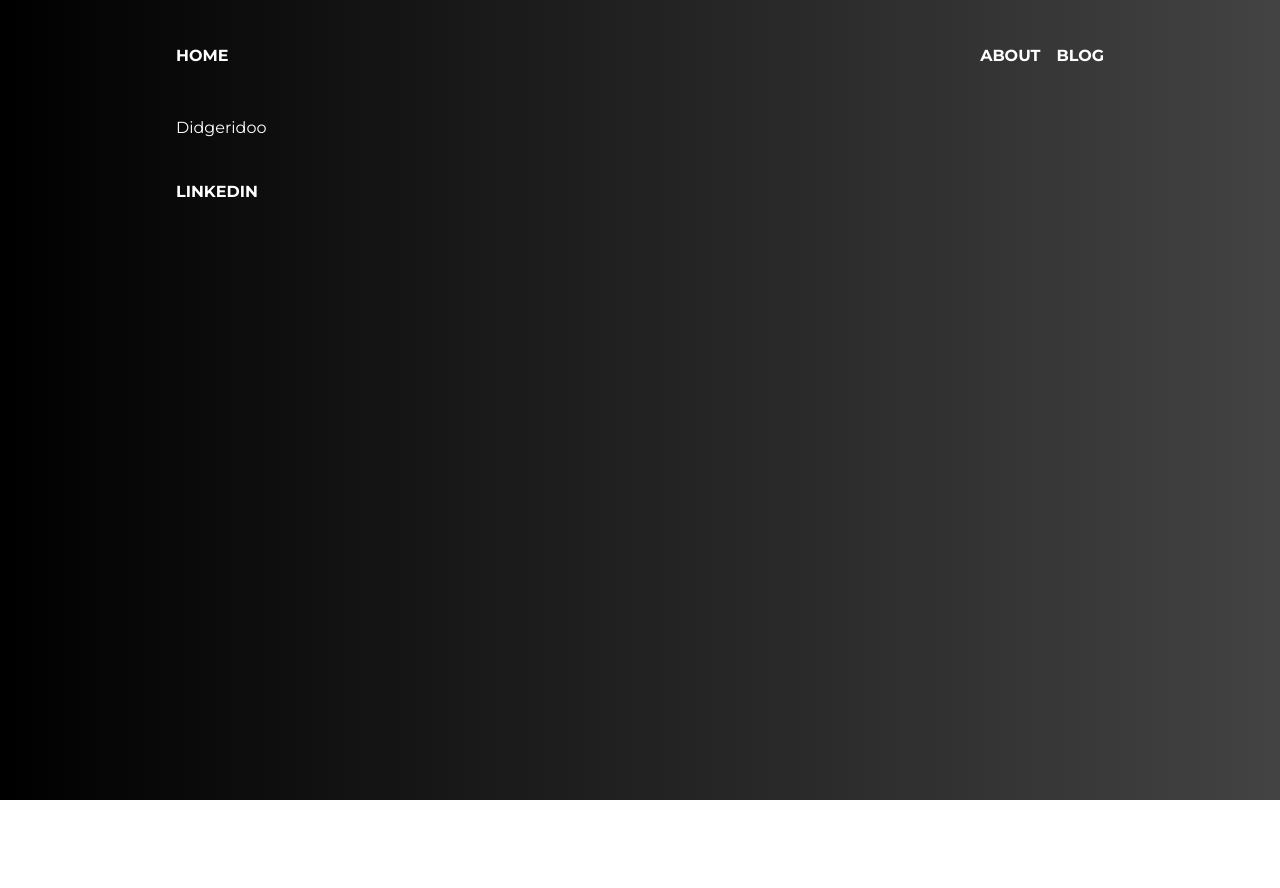
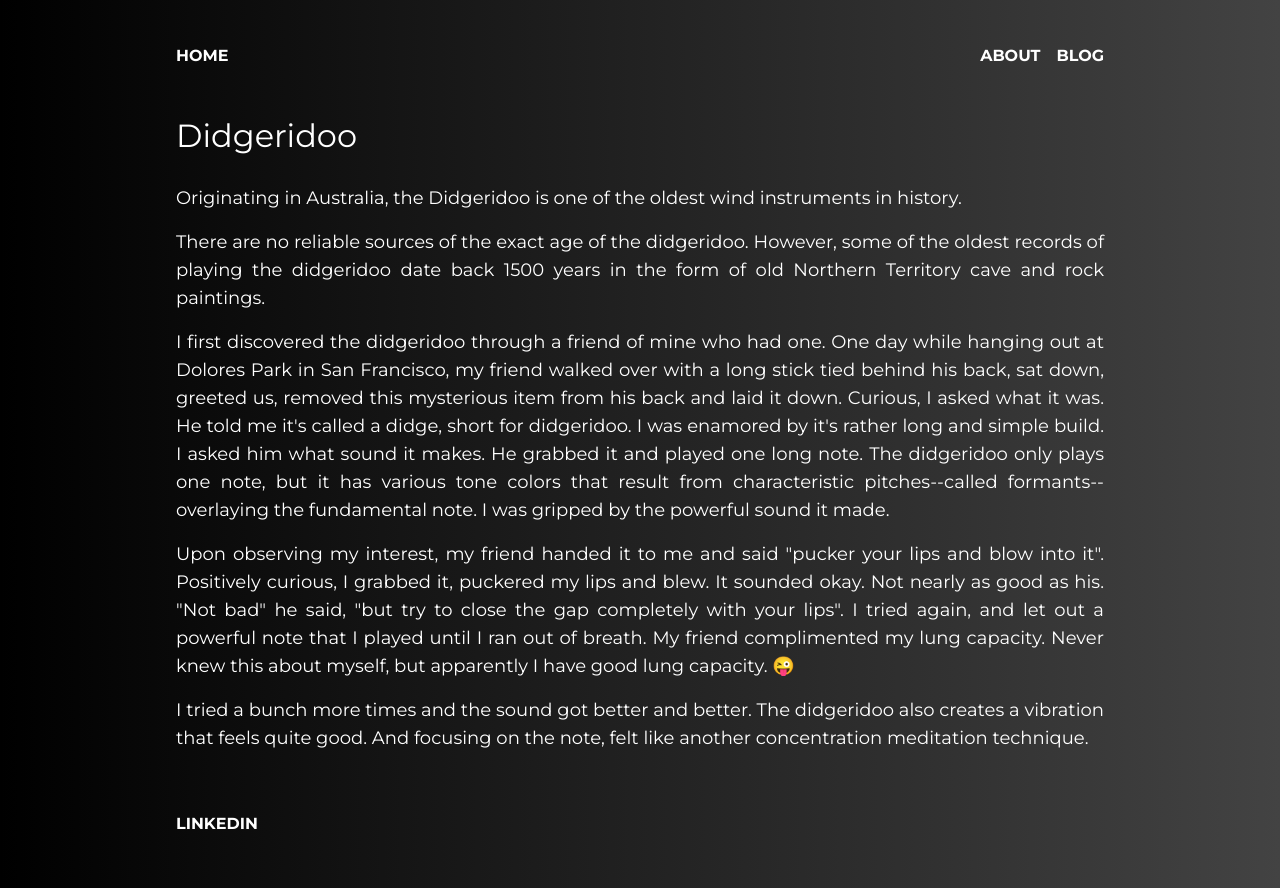
Before and after one commit to Odeh76/gatsby-blog, a Gatsby site: page /blog/didgeridoo in a window 1280 px wide. Before the commit the page ends 800 px from the top, so only its background shows below. Built offline with nearby package versions, Linux system fonts and the light colour scheme; Gatsby itself is replaced by a stand-in of ours.

Commit message:
adds didgeridoo section

```diff
--- a/src/pages/blog/didgeridoo.jsx
+++ b/src/pages/blog/didgeridoo.jsx
@@ -4,7 +4,12 @@ import Layout from '../../components/Layout'
 function Random() {
   return (
     <Layout>
-        Didgeridoo
+        <h6 className='mb-2'>Didgeridoo</h6>
+        <p>Originating in Australia, the Didgeridoo is one of the oldest wind instruments in history.</p>
+        <p>There are no reliable sources of the exact age of the didgeridoo. However, some of the oldest records of playing the didgeridoo date back 1500 years in the form of old Northern Territory cave and rock paintings.</p>
+        <p>I first discovered the didgeridoo through a friend of mine who had one. One day while hanging out at Dolores Park in San Francisco, my friend walked over with a long stick tied behind his back, sat down, greeted us, removed this mysterious item from his back and laid it down. Curious, I asked what it was. He told me it's called a didge, short for didgeridoo. I was enamored by it's rather long and simple build. I asked him what sound it makes. He grabbed it and played one long note. The didgeridoo only plays one note, but it has various tone colors that result from characteristic pitches--called formants--overlaying the fundamental note. I was gripped by the powerful sound it made.</p>
+        <p>Upon observing my interest, my friend handed it to me and said "pucker your lips and blow into it". Positively curious, I grabbed it, puckered my lips and blew. It sounded okay. Not nearly as good as his. "Not bad" he said, "but try to close the gap completely with your lips". I tried again, and let out a powerful note that I played until I ran out of breath. My friend complimented my lung capacity. Never knew this about myself, but apparently I have good lung capacity. &#128540;</p>
+        <p>I tried a bunch more times and the sound got better and better. The didgeridoo also creates a vibration that feels quite good. And focusing on the note, felt like another concentration meditation technique.</p>
     </Layout>
   )
 }
--- a/src/pages/blog/index.jsx
+++ b/src/pages/blog/index.jsx
@@ -7,8 +7,10 @@ function Blog() {
     <Layout>
       <h5 className='mb-2'>Things I've written about:</h5>
       <div className="flex-col">
+        <h6 className='mb-2'><Link className='blog-link' to='/blog/didgeridoo'>Vipassana</Link></h6>
         <h6 className='mb-2'><Link className='blog-link' to='/blog/meditation'>Meditation</Link></h6>
         <h6 className='mb-2'><Link className='blog-link' to='/blog/quotes'>Quotes</Link></h6>
+        <h6 className='mb-2'><Link className='blog-link' to='/blog/didgeridoo'>Didgeridoo</Link></h6>
       </div>
     </Layout>
   )
```
Also changed, not shown: src/pages/blog/vipassana.jsx (added, +12 -0 lines), 2 other files.
